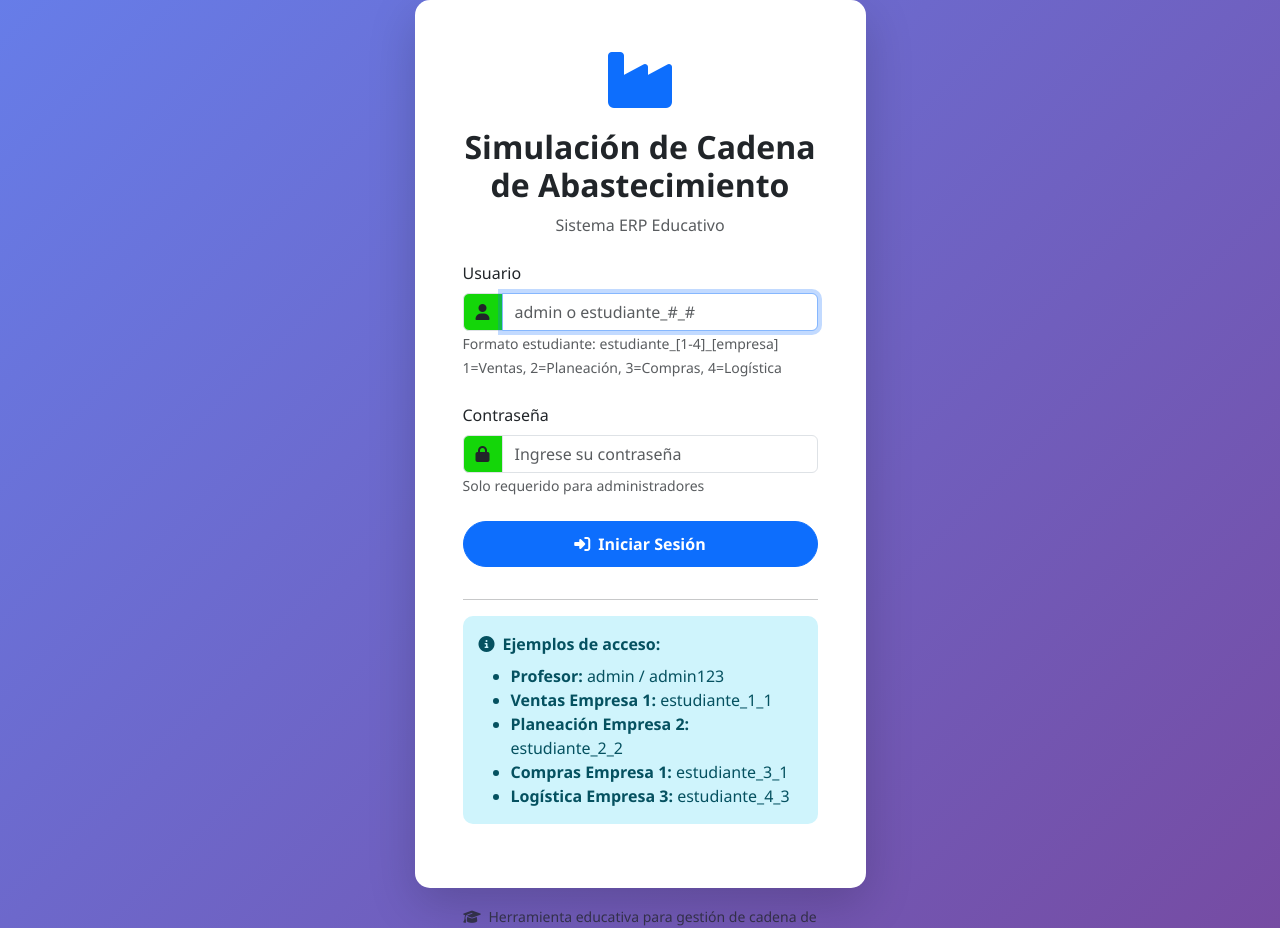
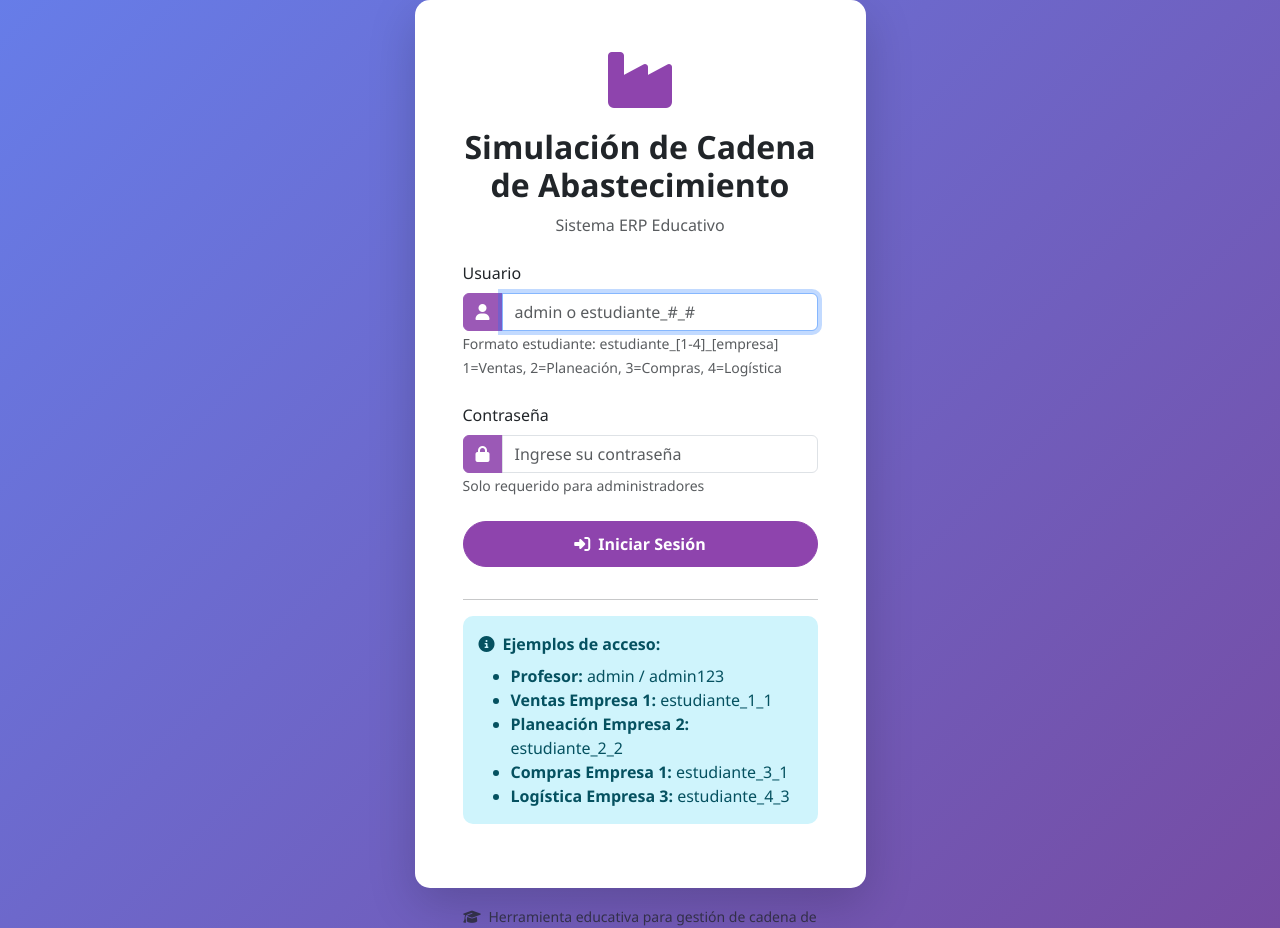
Before and after one commit to andressalazar08/supply_chain_app, a Flask app: page /auth/login in a window 1280 px wide. Shown: the part 56-984 px from the top of the page. Run offline with Flask 3, Linux system fonts and the light colour scheme; some libraries are stand-ins or nearby versions.

Commit message:
color morado inicio

```diff
--- a/fullstack/templates/auth/login.html
+++ b/fullstack/templates/auth/login.html
@@ -80,7 +80,23 @@
     }
 
     .input-group-text {
-        background-color: #14d609;
+        background-color: #9b59b6;
+        color: white;
+        border-color: #9b59b6;
+    }
+
+    .btn-primary {
+        background-color: #8e44ad;
+        border-color: #8e44ad;
+    }
+
+    .btn-primary:hover {
+        background-color: #9b59b6;
+        border-color: #9b59b6;
+    }
+
+    .text-primary {
+        color: #8e44ad !important;
     }
 </style>
 {% endblock %}
```
